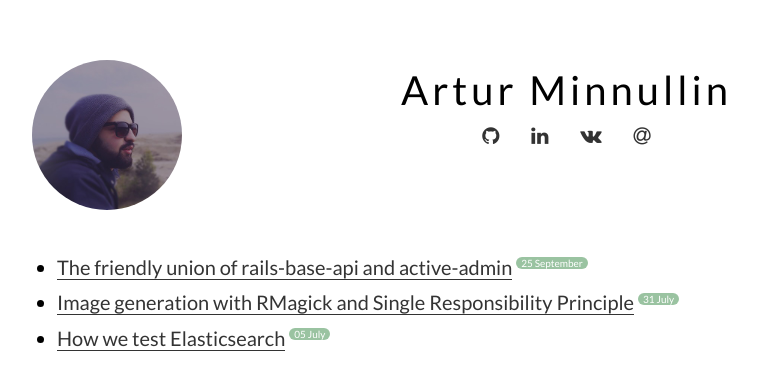
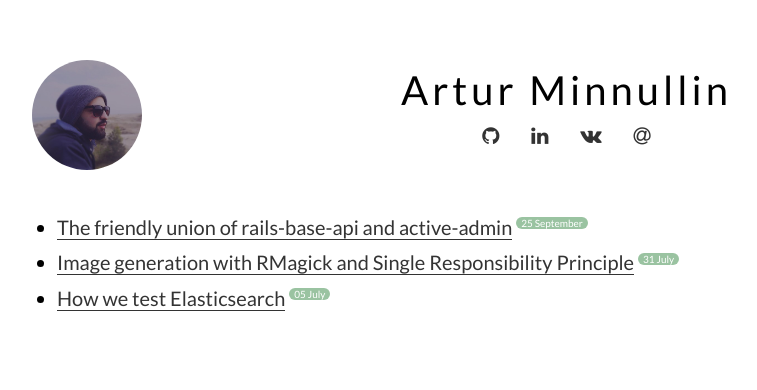
Before and after one commit to ArturMinnullin/arturminnullin.github.io, a Jekyll site: the page built from index.html, in a window 1280 px wide. Shown: the top 390 px of the page, without its empty margins (258-1015 px from the left). Built offline with Jekyll 4.4.1, drawn with Linux system fonts in a browser that asks for light colours; nearby versions of some CDN libraries; Markdown is read by kramdown in place of the engine named in the settings.

Commit message:
Reduce my photo size

```diff
--- a/_sass/modules/_info.scss
+++ b/_sass/modules/_info.scss
@@ -2,8 +2,8 @@
   margin-bottom: 30px;
 
   img {
-    width: 150px;
-    border-radius: 150px;
+    width: 110px;
+    border-radius: 50%;
 
     @media (max-width: $screen-s) {
       display: none;
```
